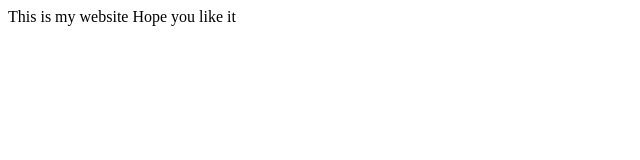
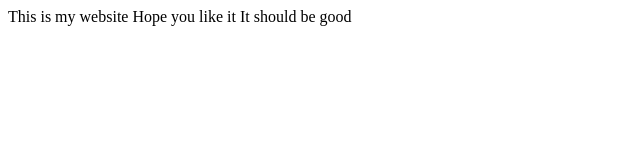
Before and after one commit to AMOL99/Freshers-march--21, a plain HTML site: page index.html in a window 1280 px wide. Shown: the whole page, without its empty margins (0-640 px from the left). Drawn offline with Linux system fonts and the light colour scheme.

Commit message:
Chnaged HTML File for 5th time

```diff
--- a/index.html
+++ b/index.html
@@ -2,5 +2,6 @@
 This is my website
 <body>
 Hope you like it
+It should be good
 </body>
 </head>
```
